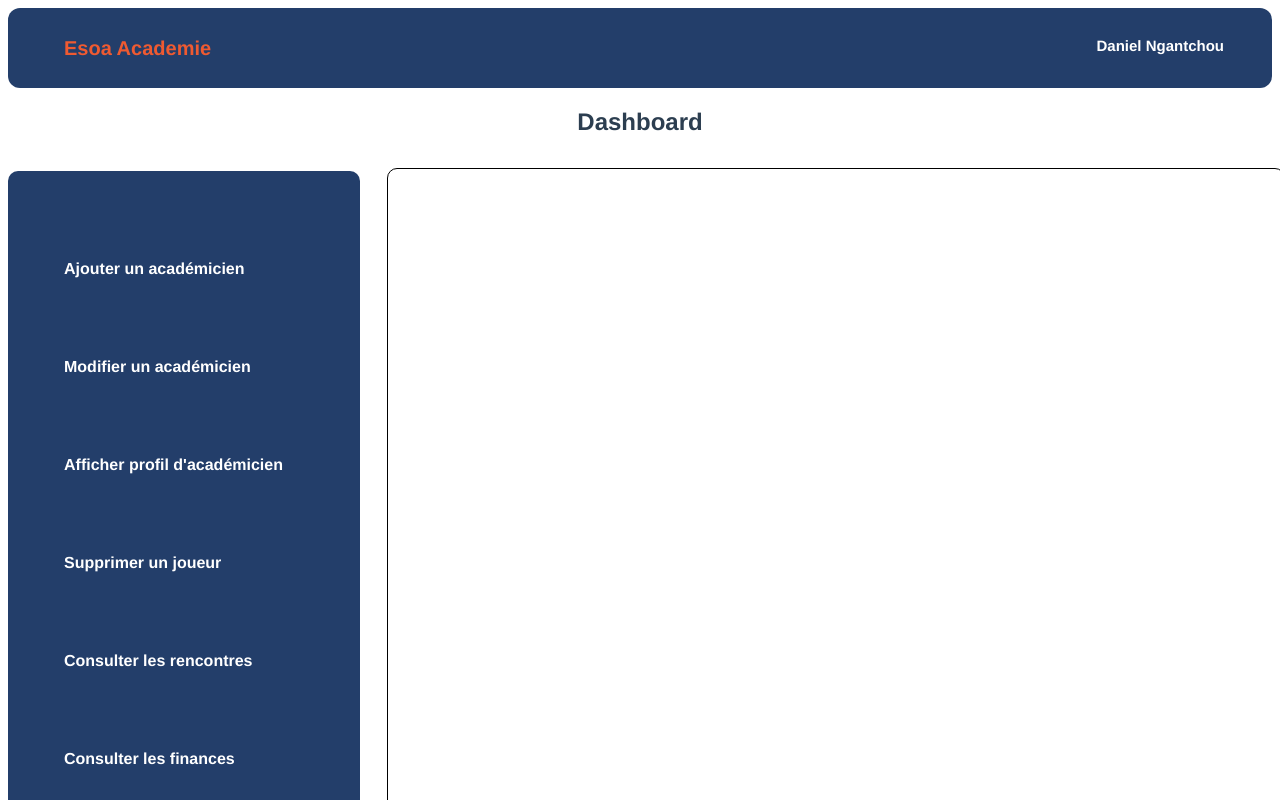
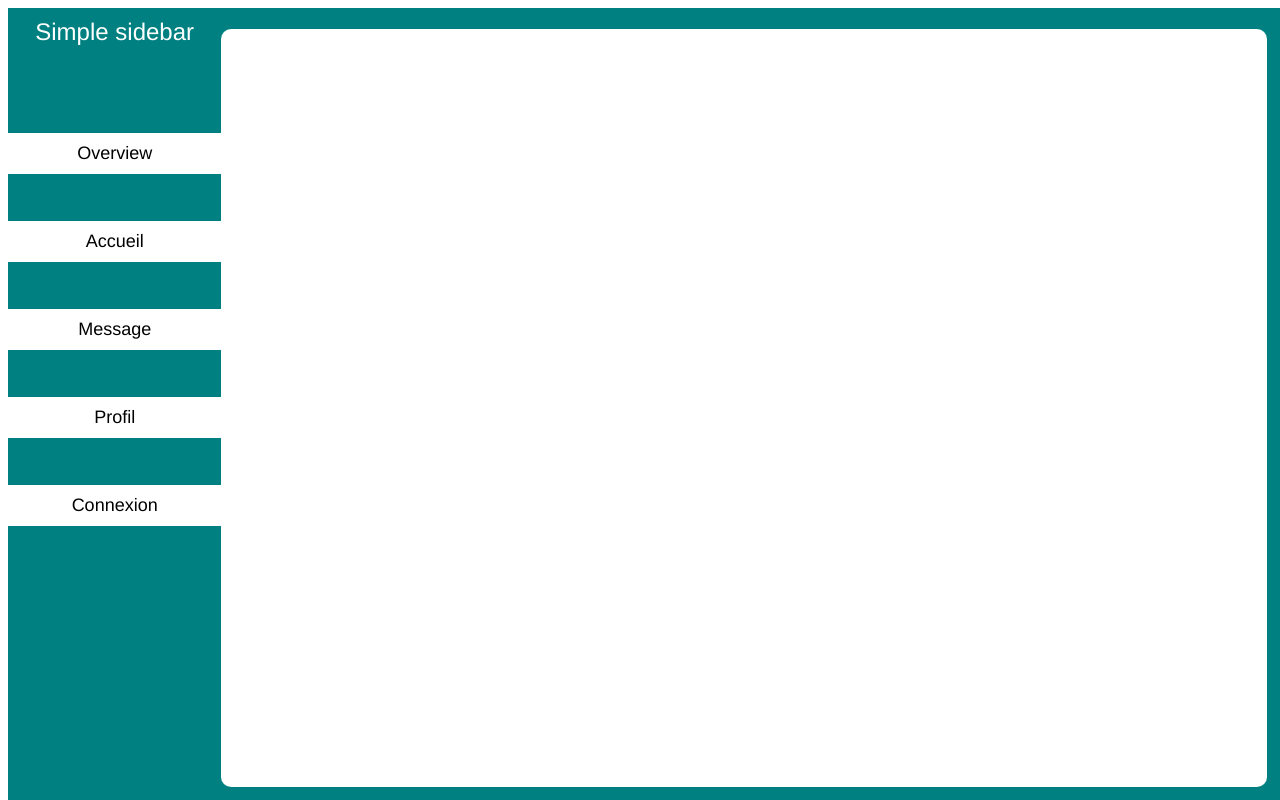
Before and after one commit to Miguel-Florian/esoa-academy-vue, a Vue app: page /dashboard in a window 1280 px wide. Shown: the top 800 px of the page. Built offline with nearby package versions, Linux system fonts and the light colour scheme.

Commit message:
commit on master

```diff
--- a/package.json
+++ b/package.json
@@ -8,6 +8,7 @@
     "lint": "vue-cli-service lint"
   },
   "dependencies": {
+    "@userdashboard/dashboard": "^1.0.392",
     "bootstrap-vue": "^2.21.2",
     "core-js": "^3.6.5",
     "sass": "^1.32.8",
--- /dev/null
+++ b/src/Views/Accueil.vue
@@ -0,0 +1,24 @@
+<template>
+    <div class="overview">
+        <p>Accueil</p>
+   </div>
+</template>
+<script>
+export default {
+    name:"Acceuil"
+
+}
+</script>
+
+<style scoped>
+   .overview{
+        display: flex;
+        justify-content: center;
+        align-items: center;
+        width: 100%;
+        height: 100%;
+        font-size:30px;
+        color:gray;
+        font-weight: 700;
+    }
+</style>
--- a/src/Views/Add.vue
+++ /dev/null
@@ -1,6 +0,0 @@
-<template>
-    <div>
-        <h1>Ajouter joueur</h1>
-   </div>
-</template>
-export default Add;
--- /dev/null
+++ b/src/Views/Connexion.vue
@@ -0,0 +1,24 @@
+<template>
+    <div class="overview">
+        <p>Connexion</p>
+   </div>
+</template>
+<script>
+export default {
+    name:"Connexion"
+
+}
+</script>
+
+<style scoped>
+     .overview{
+        display: flex;
+        justify-content: center;
+        align-items: center;
+        width: 100%;
+        height: 100%;
+        font-size:30px;
+        color:gray;
+        font-weight: 700;
+    }
+</style>
--- a/src/Views/Dashboard.vue
+++ b/src/Views/Dashboard.vue
@@ -1,124 +1,44 @@
 <template>
 <div class="dashboard">
-    <div id="dash">
-        <nav id="menu-bar">
-            <ul>
-                <li class="logo-fav"><router-link to='/' id="homelink">Esoa Academie</router-link></li>
-                <li class="name-admin">Daniel Ngantchou</li>
-            </ul>
-        </nav>
-        <div class="container">
-            <div>
-                <h2>Dashboard</h2>
-            </div>
+    <Sidebar/>
     <div class="content">
-                <div class="slidebar">
-                    <nav id="item">
-                        <ul>
-                            <li v-for="item in items" :key="item.id" class="liste"><router-link to='/'>{{item}}</router-link></li>
-
-                        </ul>
-                    </nav>
-                </div>
-                <div class="road-view">{{item}}</div>
-            </div>
-        </div>
-    </div>
-    <div class="footer">
-      <h4>Copyright &copy; Esoa Academy 2021 - Tous droits réservés &reg;</h4>
+        <router-view/>
     </div>
 </div>
 </template>
+
+
  <script>
+ import Sidebar from "../components/Sidebar" ;
     export default {
     name: "Dashboard",
-    data(){
-        return {
-            items: ['Ajouter un académicien','Modifier un académicien','Afficher profil d\'académicien',
-                    'Supprimer un joueur','Consulter les rencontres','Consulter les finances','Envoie d\'emails']
+    components:{
+        Sidebar
+    },
     }
-        },
-    };
 </script>
+
+
     <style scoped>
-    #homelink{
-    font-weight: bold;
-    text-decoration: none;
-     color: #EF5A31;
+ body{
+     box-sizing:border-box;
+
  }
- a{
-    font-weight: bold;
-    text-decoration: none;
-     color: #FFFFFF;
+ template{
+    background-color: teal;
   }
-    #menu-bar{
-
-        height: 3em;
-        padding:1em;
-        padding-right:3em;
-        display: flex;
-        flex-direction: column;
-        justify-content: center;
-        background: #233E6A;
-        border-radius:12px;
-    }
-    .logo-fav,.slidebar{
-        float: left;
-    }
-    .logo-fav{
-        color: #EF5A31;
-        font-size:20px;
-        font-weight: bolder;
-        font-family: Helvetica, sans-serif;
-    }
-    .name-admin{
-        float: right;
-        color:#FFFFFF;
-        font-size:15px;
-        font-weight: bolder;
-        font-family: Helvetica, sans-serif;
-    }
-    ul>li{
-        list-style: none;
+ .dashboard{
+     display:grid;
+     grid-template-columns: 1fr 5fr;
+     height: 100vh;
+     width: 100vw;
+     background-color:teal;
  }
  .content{
-            margin-top: 1%;
-            height: 53em;
-    }
-    .slidebar{
+    background-color: white;
     border-radius: 10px;
-        margin-top:0.2em;
-        height: 50em;
-        width: 22em;
-        background: #233E6A;
-        display: flex;
-        flex-direction: column;
-        justify-content: center;
-        align-items: flex-start;
-    }
-    .road-view{
-        border:1px solid black;
-       width: 56em;
-       margin-left:30%;
-       margin-top:2em;
-        height: 50em;
-        border-radius:10px;
-    }
-    #item{
-        display: flex;
-        flex-direction: column;
-        justify-content: center;
-        align-items: flex-start;
-    }
-  .liste{
-
-      margin-bottom: 3em;
-      padding-top:2em;
-      padding-left:1em;
-      padding-right:1em;
-      display: flex;
-        flex-direction: column;
-        justify-content: center;
-        align-items: flex-start;
+    margin-top:2%;
+    margin-right:2%;
+    margin-bottom: 2%;
  }
     </style>
--- /dev/null
+++ b/src/Views/Messages.vue
@@ -0,0 +1,24 @@
+<template>
+    <div class="overview">
+        <p>Messages</p>
+   </div>
+</template>
+<script>
+export default {
+    name:"Messages"
+
+}
+</script>
+
+<style scoped>
+    .overview{
+        display: flex;
+        justify-content: center;
+        align-items: center;
+        width: 100%;
+        height: 100%;
+        font-size:30px;
+        color:gray;
+        font-weight: 700;
+    }
+</style>
--- /dev/null
+++ b/src/Views/Overview.vue
@@ -0,0 +1,24 @@
+<template>
+    <div class="overview">
+        <p>Overview</p>
+   </div>
+</template>
+<script>
+export default {
+    name:"Overview"
+
+}
+</script>
+
+<style scoped>
+    .overview{
+        display: flex;
+        justify-content: center;
+        align-items: center;
+        width: 100%;
+        height: 100%;
+        font-size:30px;
+        color:gray;
+        font-weight: 700;
+    }
+</style>
--- /dev/null
+++ b/src/Views/Profil.vue
@@ -0,0 +1,24 @@
+<template>
+    <div class="overview">
+        <p>Profil</p>
+   </div>
+</template>
+<script>
+export default {
+    name:"Profil"
+
+}
+</script>
+
+<style scoped>
+    .overview{
+        display: flex;
+        justify-content: center;
+        align-items: center;
+        width: 100%;
+        height: 100%;
+        font-size:30px;
+        color:gray;
+        font-weight: 700;
+    }
+</style>
--- /dev/null
+++ b/src/components/Sidebar.vue
@@ -0,0 +1,66 @@
+<template>
+    <div class="sidebar">
+        <div class="title">Simple sidebar</div>
+        <div class="menu-items">
+            <router-link to="/overview" active-class="active" tag="button" class="side-btn">
+                <div class="link-container">Overview</div>
+            </router-link>
+            <router-link to="/accueil" active-class="active" tag="button" class="side-btn">
+                <div class="link-container">Accueil</div>
+            </router-link>
+            <router-link to="/messages" active-class="active" tag="button" class="side-btn">
+                <div class="link-container">Message</div>
+            </router-link>
+            <router-link to="/profil" active-class="active" tag="button" class="side-btn">
+                <div class="link-container">Profil</div>
+            </router-link>
+            <router-link to="/connexion" active-class="active" tag="button" class="side-btn">
+                <div class="link-container">Connexion</div>
+            </router-link>
+
+        </div>
+
+    </div>
+</template>
+
+<script>
+ export default {
+    name: "Sidebar",
+    }
+</script>
+
+<style scoped>
+.title{
+    color:white;
+    font-size:24px;
+    margin-top:10px;
+}
+.menu-items{
+    display:flex;
+    flex-direction:column;
+    margin-top:40px;
+}
+.menu-items>*{
+    margin-top:22%;
+}
+.side-btn:focus{
+    outline:none;
+}
+.side-btn.active{
+    background-color: #fff;
+    color:teal;
+    font-weight: bold;
+}
+.side-btn{
+    font-size:18px;
+    border:none;
+    padding:10px 0px;
+    cursor: pointer;
+    color: black;
+    text-decoration: none;
+    width: auto;
+    height: auto;
+    background-color: #fff;
+}
+
+</style>
```
Also changed, not shown: 1 other file (tests, documents, lock files or other folders). Lines whose indentation alone changed are shown as unchanged.
